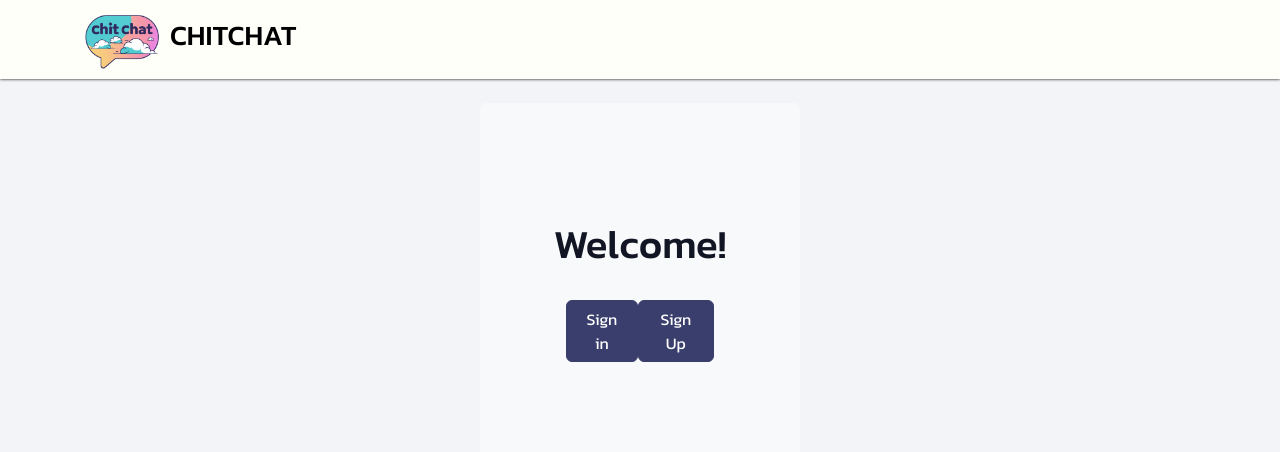
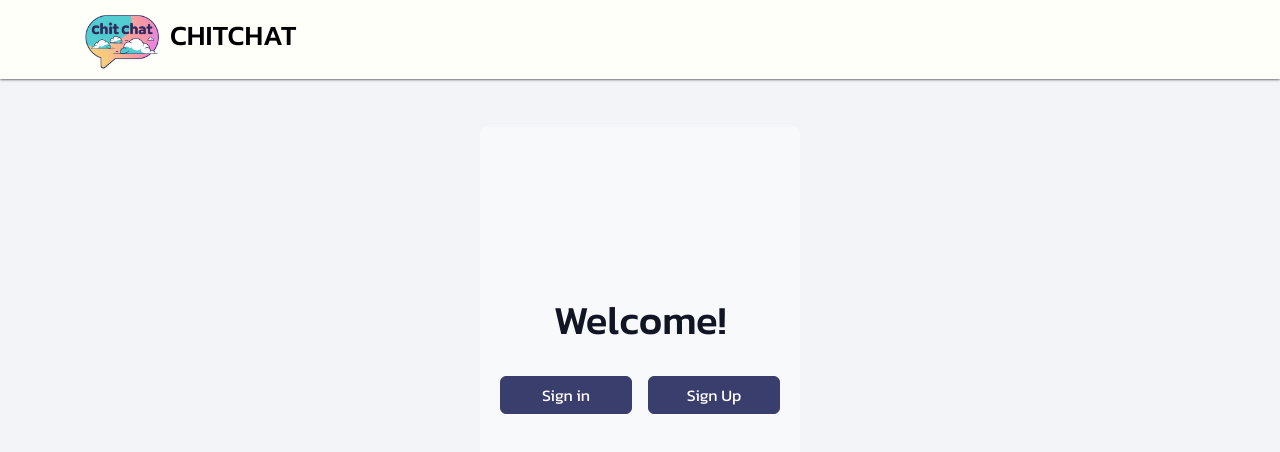
Before and after one commit to violapoma/CAPSTONE, a React (Vite) app in the folder FRONTEND/: page /login in a window 1280 px wide. Shown: the top 452 px of the page. Built offline with nearby package versions, Linux system fonts and the light colour scheme; no server answers; a web font is replaced by a local one.

Commit message:
fix deploy
#6

```diff
--- a/FRONTEND/src/assets/styles.css
+++ b/FRONTEND/src/assets/styles.css
@@ -514,3 +514,20 @@ iframe[src*="readyplayer.me"] {
 .pointerEvtsNone{
   pointer-events: none;
 }
+.selected{
+  transform: scale(1.1);
+}
+
+.loginContainer, .signUpRow {
+  width: 100%;
+}
+
+
+@media (min-width: 992px) { /* lg  */
+  .loginContainer {
+    width: 25%;
+  }
+  .signUpRow {
+    width: 50%;
+  }
+}
--- a/FRONTEND/src/components/Communities/AllCommunitiesPreview.jsx
+++ b/FRONTEND/src/components/Communities/AllCommunitiesPreview.jsx
@@ -64,14 +64,15 @@ function AllCommunitiesPreview({ fromRegister }) {
   return (
     <>
      <h3 className="text-center">Choose your first community </h3>
-      <Row className="my-5">
+      <Row className="my-5 scrollModdal">
         {communities.map((comm) => (
           <Col
-            sm={6}
+            xs={12}
+            md={6}
             className="hovering"
             onClick={() => setChosenCommunity(comm._id)}
           >
-            <CommunityPreview key={comm._id} community={comm} />
+            <CommunityPreview key={comm._id} community={comm} chosenCommunity={chosenCommunity}/>
           </Col>
         ))}
       </Row>
--- a/FRONTEND/src/components/Communities/CommunityPreview.jsx
+++ b/FRONTEND/src/components/Communities/CommunityPreview.jsx
@@ -1,10 +1,10 @@
 import { Badge, Card, Col } from "react-bootstrap";
 
-function CommunityPreview({community}){
+function CommunityPreview({community, chosenCommunity}){
 
   return(
 
-      <Card className="shadow-sm" style={{backgroundColor: community.style.backgroundColor}}>
+      <Card className={`shadow-sm ${community._id === chosenCommunity ? 'selected shadow-lg' : ''}`} style={{backgroundColor: community.style.backgroundColor}}>
       <Card.Img variant="top" src={community.cover} style={{ height: '10em', objectFit: 'cover' }} />
       <Card.Body>
         <Card.Title style={{color: community.style.titleColor}}>{community.name}</Card.Title>
--- a/FRONTEND/src/components/Header.jsx
+++ b/FRONTEND/src/components/Header.jsx
@@ -5,6 +5,7 @@ import {
   Nav,
   NavDropdown,
   Navbar,
+  Row,
 } from "react-bootstrap";
 import { Link, NavLink } from "react-router-dom";
 import { useAuthContext } from "../contexts/authContext";
@@ -35,27 +36,21 @@ function Header() {
           <>
             <Navbar.Toggle aria-controls="basic-navbar-nav" />
             <Navbar.Collapse id="basic-navbar-nav">
-              <Nav className="ms-auto">
-                <NavLink to={"/avatar"} className="d-flex align-items-center">
-                  <i className="bi bi-controller fs-3 me-3" />
-                </NavLink>
-                <NavLink
-                  to={"/communities"}
-                  className="d-flex align-items-center"
-                >
-                  <i className="bi bi-layout-wtf fs-3 me-3" />
-                </NavLink>
-                <NotificationPanel />
+              <Nav className="ms-auto d-flex">
                 <NavDropdown
                   title={
                     <Image
-                      src={loggedUser.usesAvatar ? loggedUser.avatarRPM : loggedUser.profilePic}
+                      src={
+                        loggedUser.usesAvatar
+                          ? loggedUser.avatarRPM
+                          : loggedUser.profilePic
+                      }
                       roundedCircle
                       className="dropdownAvatar"
                     />
                   }
                   id="nav-avatar-dropdown"
-                  align="end"
+                  className="w-50"
                 >
                   <NavDropdown.Header>{loggedUser.username}</NavDropdown.Header>
                   <NavDropdown.Item to="/" as={Link}>
@@ -64,14 +59,23 @@ function Header() {
                   <NavDropdown.Item to="/communities" as={Link}>
                     Browse communities
                   </NavDropdown.Item>
-                  <NavDropdown.Item to="#" as={Link}>
-                    Propose a new community
-                  </NavDropdown.Item>
                   <NavDropdown.Divider />
                   <NavDropdown.Item to="/" as={Link} onClick={logout}>
                     Logout
                   </NavDropdown.Item>
                 </NavDropdown>
+                <div className="w-50 d-flex justify-content-end">
+                  <NavLink to={"/avatar"} className="d-flex align-items-center">
+                    <i className="bi bi-controller fs-3 me-3" />
+                  </NavLink>
+                  <NavLink
+                    to={"/communities"}
+                    className="d-flex align-items-center"
+                  >
+                    <i className="bi bi-layout-wtf fs-3 me-3" />
+                  </NavLink>
+                  <NotificationPanel />
+                </div>
               </Nav>
             </Navbar.Collapse>
           </>
--- a/FRONTEND/src/components/Modals/ErrorModal.jsx
+++ b/FRONTEND/src/components/Modals/ErrorModal.jsx
@@ -6,10 +6,10 @@ function ErrorModal({ consoleMsg, show, setShow }) {
   };
 
   return (
-    <Modal show={show} onHide={handleClose}>
+    <Modal show={show} onHide={handleClose} centered >
       <Modal.Header closeButton />
-      <Modal.Body>
-        <Alert variant="danger" className="text-center">{consoleMsg}</Alert>
+      <Modal.Body className="d-flex align-items-center justify-content-center">
+        <Alert variant="danger" className="text-center w-100">{consoleMsg}</Alert>
       </Modal.Body>
       <Modal.Footer className="d-flex justify-content-center">
         <Button variant="secondary" onClick={handleClose}>
--- a/FRONTEND/src/pages/Login.jsx
+++ b/FRONTEND/src/pages/Login.jsx
@@ -1,28 +1,30 @@
-import {useState } from "react";
-import { Button, Container } from "react-bootstrap";
+import { useState } from "react";
+import { Button, Col, Container, Row } from "react-bootstrap";
 import { Link } from "react-router-dom";
 import { LoginModal } from "../components/Modals/LoginModal";
 
 function Login() {
-
   const [showLogin, setShowLogin] = useState(false); //login modal
 
-
   return (
-    <Container className="w-25 vh50 my-4 d-flex flex-column justify-content-center align-items-center bg-light rounded ">
+    <Container className={`loginContainer vh60 my-5 d-flex flex-column justify-content-center align-items-center bg-light rounded `}>
       <h2 className="fs-1">Welcome!</h2>
-      <div className="py-4 w-50 d-flex justify-content-between">
+      <Row className="py-4 w-100 justify-content-between g-3">
+        <Col xs={12} md={6}>
           <Button
-          className="bgEmph borderEmph"
+            className="w-100 bgEmph borderEmph"
             onClick={() => setShowLogin(true)}
           >
             Sign in
           </Button>
+        </Col>
 
-        <Link to="/register">
-          <Button className="bgEmph borderEmph">Sign Up</Button>
+        <Col xs={12} md={6}>
+          <Link to="/register" className="w-100">
+            <Button className="w-100 bgEmph borderEmph">Sign Up</Button>
           </Link>
-      </div>
+        </Col>
+      </Row>
 
       {showLogin && (
         <LoginModal showLogin={showLogin} setShowLogin={setShowLogin} />
--- a/FRONTEND/src/pages/SignUp.jsx
+++ b/FRONTEND/src/pages/SignUp.jsx
@@ -63,7 +63,7 @@ function SignUp() {
                 Sign up - step {currentStep}/{STEP_NUMBER}
               </h3>
               <Form noValidate onSubmit={handleSubmit}>
-                <Row className="mb-3 w-50 mx-auto gy-4 align-items-center">
+                <Row className="mb-3 signUpRow mx-auto gy-4 align-items-center">
                   <StepRenderer />
 
                   <div className="d-flex justify-content-between mt-3">
--- a/FRONTEND/src/pages/UserProfile.jsx
+++ b/FRONTEND/src/pages/UserProfile.jsx
@@ -13,6 +13,8 @@ import UserPosts from "../components/UserProfile/UserPosts";
 import UserCommunityPreview from "../components/UserProfile/UserCommunityPreview";
 
 function UserProfile({ isMe }) {
+
+  console.log('in userprofile');
   const { userId } = useParams();
   const { token, loggedUser, login } = useAuthContext();
 
```
Also changed, not shown: 1 other file (tests, documents, lock files or other folders). Lines whose indentation alone changed are shown as unchanged.
